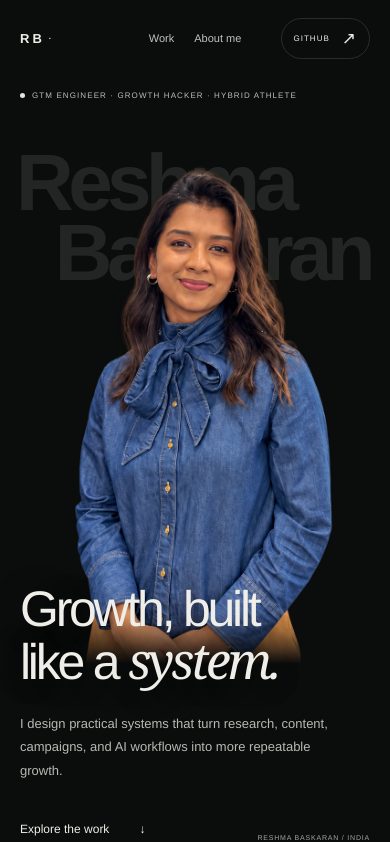
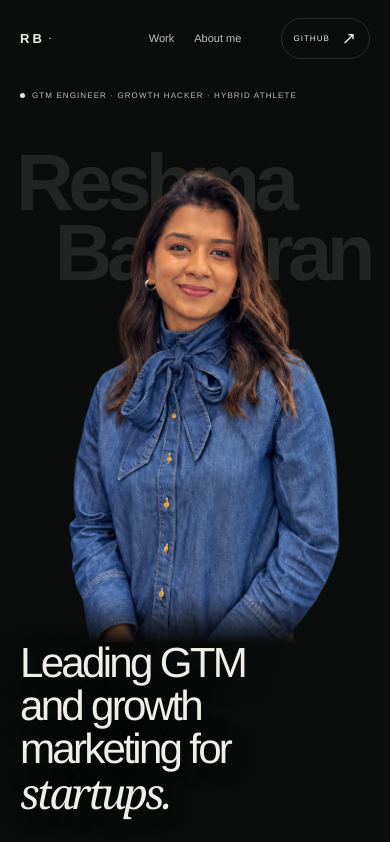
Before and after one commit to reshma-baskaran/reshma.baskaran, a Next.js app: page / in a window 390 px wide. Shown: the top 842 px of the page. Built offline with nearby package versions, Linux system fonts and the light colour scheme.

Commit message:
Center waist-up portrait and animate hero name on hover

```diff
--- a/app/globals.css
+++ b/app/globals.css
@@ -193,17 +193,19 @@ a:focus-visible {
   display:flex;
   gap:.25em;
   white-space:nowrap;
-  z-index:-2;
+  z-index:0;
   user-select:none
 }
 
 .hero-portrait {
   position:absolute;
   bottom:0;
-  left:48%;
-  width:49%;
+  left:50%;
+  transform:translateX(-50%);
+  width:50%;
   height:98%;
-  z-index:-1;
+  z-index:1;
+  pointer-events:none;
   overflow:hidden;
   mask-image:linear-gradient(#000 90%,transparent 100%)
 }
@@ -213,7 +215,7 @@ a:focus-visible {
   top:0;
   left:50%;
   transform:translateX(-50%);
-  height:128%;
+  height:140%;
   width:auto;
   max-width:none
 }
@@ -222,12 +224,12 @@ a:focus-visible {
   position:absolute;
   left:0;
   bottom:100px;
-  width:56%;
+  width:42%;
   z-index:2
 }
 
 .hero h1 {
-  font-size:clamp(58px,6.5vw,102px);
+  font-size:clamp(48px,4.8vw,74px);
   line-height:1.04;
   letter-spacing:-.065em;
   font-weight:500;
@@ -240,7 +242,12 @@ a:focus-visible {
   letter-spacing:-.065em
 }
 
-.hero-copy p {
+.hero-description {
+  position:absolute;
+  right:0;
+  bottom:110px;
+  width:22%;
+  z-index:2;
   font-size:14px;
   line-height:1.8;
   color:#b7bab3;
@@ -265,8 +272,9 @@ a:focus-visible {
 
 .hero-work-link {
   position:absolute;
-  left:0;
-  bottom:32px
+  right:0;
+  bottom:62px;
+  z-index:3
 }
 
 .hero-caption {
@@ -1082,19 +1090,21 @@ footer p,.back-top {
     top:135px
   }
   .hero-portrait {
-    left:47%;
-    width:53%;
+    left:50%;
+    width:56%;
     height:93%
   }
   .hero-copy {
     bottom:115px;
-    width:65%
-  }
-  .hero-copy p {
+    width:42%
+  }
+  .hero-description {
+    width:22%;
+    font-size:12px;
     max-width:315px
   }
   .hero h1 {
-    font-size:70px
+    font-size:clamp(42px,5.1vw,58px)
   }
   .hero-caption {
     font-size:8px
@@ -1190,7 +1200,7 @@ footer p,.back-top {
     font-size:13px
   }
   .hero {
-    height:800px;
+    height:920px;
     min-height:0
   }
   .hero-eyebrow {
@@ -1214,30 +1224,36 @@ footer p,.back-top {
     align-self:flex-end
   }
   .hero-portrait {
-    left:auto;
-    right:0;
+    left:50%;
+    right:auto;
     top:88px;
     bottom:auto;
     width:100%;
-    height:500px;
-    z-index:-1
+    height:480px;
+    z-index:1
   }
   .hero-copy {
-    bottom:94px;
+    bottom:180px;
     width:100%
   }
   .hero h1 {
-    font-size:clamp(50px,12vw,80px);
+    font-size:clamp(40px,10.8vw,66px);
     line-height:1.03;
     max-width:90%
   }
-  .hero-copy p {
+  .hero-description {
+    right:auto;
+    left:0;
+    bottom:85px;
+    width:100%;
     font-size:13px;
     max-width:330px;
     margin-top:23px;
     line-height:1.8
   }
   .hero-work-link {
+    left:0;
+    right:auto;
     bottom:31px
   }
   .hero-caption {
@@ -1507,10 +1523,10 @@ footer p,.back-top {
 
 @media(max-width:380px) {
   .hero {
-    height:760px
+    height:860px
   }
   .hero-portrait {
-    height:455px;
+    height:425px;
     top:100px
   }
   .hero-name {
@@ -1523,7 +1539,7 @@ footer p,.back-top {
   .hero-caption {
     display:none
   }
-  .hero-copy p {
+  .hero-description {
     font-size:12px;
     max-width:295px
   }
@@ -1576,3 +1592,22 @@ footer p,.back-top {
   color: var(--ink);
   color-scheme: dark;
 }
+
+.hero-name span {
+  display: inline-block;
+  transform-origin: center bottom;
+}
+@media (hover: hover) and (prefers-reduced-motion: no-preference) {
+  .hero-name:hover span {
+    animation: name-bounce 680ms cubic-bezier(.22,.61,.36,1) both;
+  }
+  .hero-name:hover span:last-child {
+    animation-delay: 65ms;
+  }
+}
+@keyframes name-bounce {
+  0%, 100% { transform: translateY(0) rotate(0); }
+  30% { transform: translateY(-9px) rotate(-.35deg); }
+  55% { transform: translateY(3px) rotate(.15deg); }
+  78% { transform: translateY(-3px) rotate(0); }
+}
--- a/app/page.tsx
+++ b/app/page.tsx
@@ -51,7 +51,7 @@ export default function Home() {
         <p className="hero-eyebrow"><span className="status-dot"/>GTM engineer · Growth hacker · Hybrid athlete</p>
         <div className="hero-name" aria-hidden="true"><span>Reshma</span><span>Baskaran</span></div>
         <div className="hero-portrait"><img src="/reshma-hero-cutout.png" alt="Reshma Baskaran" width="1122" height="1402" fetchPriority="high"/></div>
-        <div className="hero-copy"><h1 id="hero-title">Growth, built<br />like a <em>system.</em></h1><p>I design practical systems that turn research, content, campaigns, and AI workflows into more repeatable growth.</p></div>
+        <div className="hero-copy"><h1 id="hero-title">Leading GTM<br />and growth<br />marketing for<br /><em>startups.</em></h1></div><p className="hero-description">I design practical systems that turn research, content, campaigns, and AI workflows into more repeatable growth.</p>
         <a className="hero-work-link text-link" href="#work">Explore the work <span aria-hidden="true">↓</span></a><span className="hero-caption">Reshma Baskaran / India</span>
       </section>
       <div className="hero-facts wrap"><div><span className="eyebrow">The intersection</span><p>GTM strategy + applied AI</p></div><div><span className="eyebrow">Experience</span><p>5+ years <span className="muted">/ Unicorn-scale startups</span></p></div><div><span className="eyebrow">Worked across</span><p>India · US · Southeast Asia · Middle East</p></div><div><span className="eyebrow">Beyond work</span><p>Strength + endurance</p></div></div>
```
